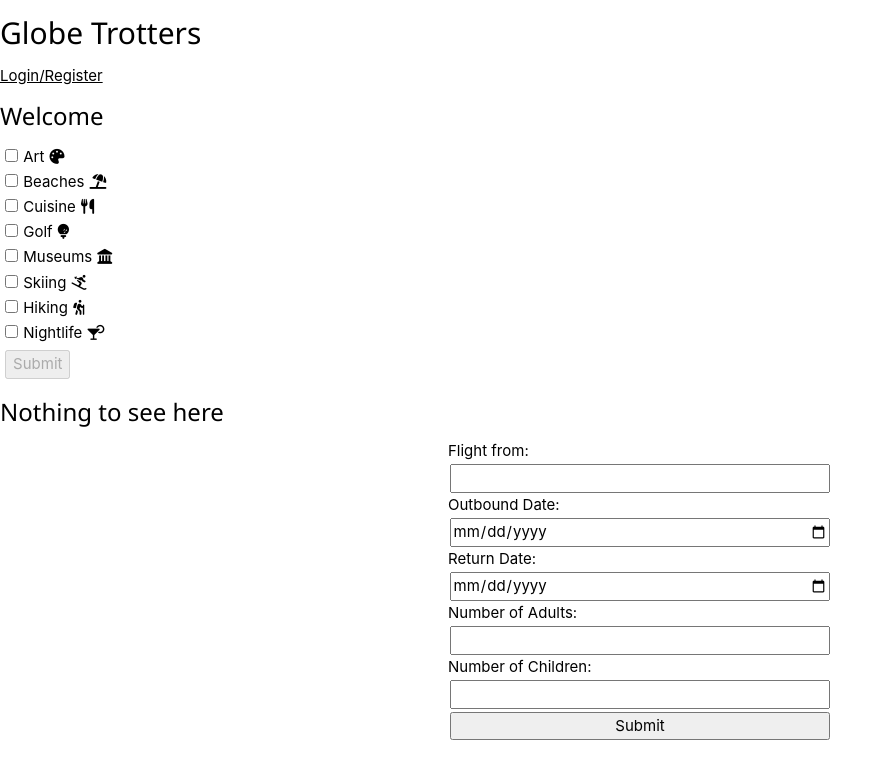
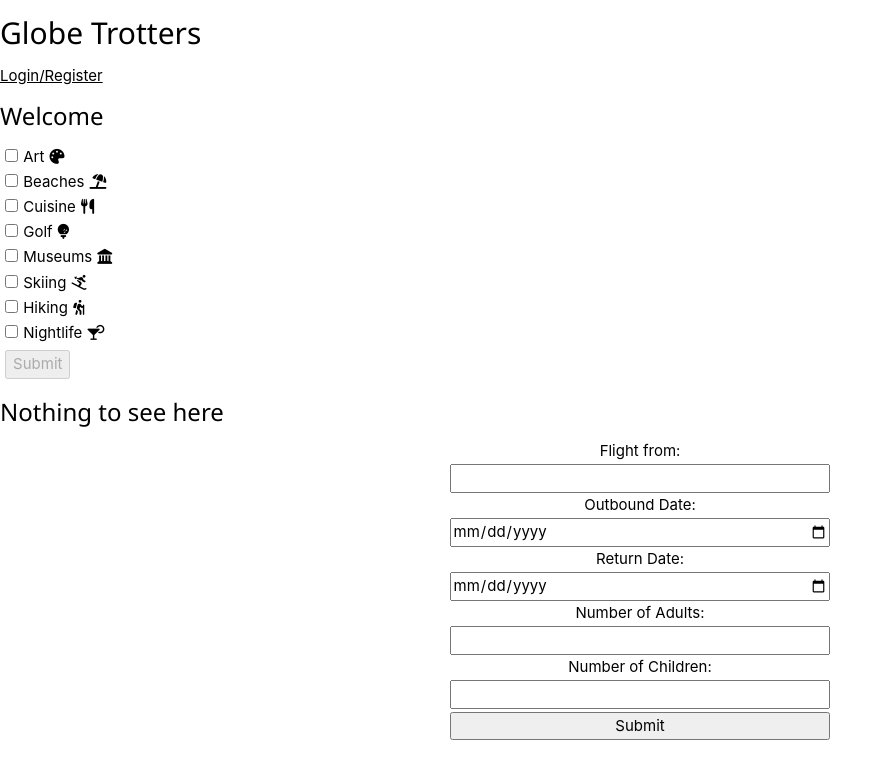
Before and after one commit to PeterAndrewBriscoe/GlobeTrotter, a React (Create React App) app in the folder client/: page / in a window 1280 px wide. Shown: the top 778 px of the page, without its empty margins (0-893 px from the left). Built offline with nearby package versions, Linux system fonts and the light colour scheme.

Commit message:
Fixed another bug and some slight styling

```diff
--- a/client/src/components/FlightForm.js
+++ b/client/src/components/FlightForm.js
@@ -56,7 +56,7 @@ const FlightForm = () => {
         let formattedReturnDate = e.target[2].value.substring(2).replace(/-/g,'')
         setOutDate(formattedOutDate)
         setReturnDate(formattedReturnDate)
-
+        console.log(originCode)
         if(originCode && destinationCode){
             const url = `https://www.skyscanner.net/transport/flights/${originCode}/${destinationCode}/${outDate}/${returnDate}?adults=${adults}&adultsv2=1&cabinclass=economy&children=${children}&childrenv2=&inboundaltsenabled=false&infants=0&outboundaltsenabled=false&preferdirects=false&ref=home&rtn=1`
             setUrl(url)
@@ -88,19 +88,19 @@ const FlightForm = () => {
         <form id="flight-form" onSubmit={getAirports}>
             <>
                 <label>Flight from:</label>
-                <input name="from" type="text"/>
+                <input required name="from" type="text"/>
             </>
             <>
                 <label>Outbound Date:</label>
-                <input name="outboundDate" type="date"/>
+                <input required name="outboundDate" type="date"/>
             </>
             <>
                 <label>Return Date:</label>
-                <input name="returnDate" type="date"/>
+                <input required name="returnDate" type="date"/>
             </>
             <>
                 <label>Number of Adults:</label>
-                <input name="adults" type="number" min="0" max="8"/>
+                <input required name="adults" type="number" min="0" max="8"/>
             </>
             <>
                 <label>Number of Children:</label>
@@ -121,7 +121,7 @@ const FlightForm = () => {
                                             </select>
                                         </form>
         : <></>}
-        {searches>0 && (destinations.length === 0 || origins.length === 0) ? <p>Currently no flights to one or more of these airports</p> : <> </>}
+        {searches > 0 && (destinations.length === 0 || origins.length === 0) ? <p>Currently no flights to one or more of these airports</p> : <> </>}
         {url && (destinations.length != 0 && origins.length != 0) ? <a href={url}>Click Here For Flights!</a> : <> </>}
         </div>
     )
--- a/client/src/index.css
+++ b/client/src/index.css
@@ -34,7 +34,14 @@ input{
 
 .flex-container{
   display: flex;
+  flex-direction: column;
+  align-items: center;
   justify-content: center;
+}
+
+.flex-container>form{
+  text-align: center;
+  margin-bottom: 1%;
 }
 
 #flight-form{
@@ -42,3 +49,7 @@ input{
   flex-direction: column;
   width: 30%
 }
+
+#flight-form>input{
+  width: auto;
+}
```
